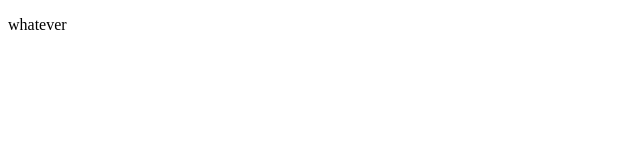
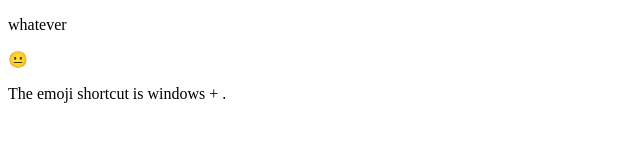
Before and after one commit to chum-bot/collabPart2, a plain HTML site: page index.html in a window 1280 px wide. Shown: the whole page, without its empty margins (0-640 px from the left). Drawn offline with Linux system fonts and the light colour scheme.

Commit message:
adds hover text

```diff
--- a/index.html
+++ b/index.html
@@ -5,11 +5,19 @@
     <meta name="viewport" content="width=device-width, initial-scale=1.0">
     <meta http-equiv="X-UA-Compatible" content="ie=edge">
     <title>Document</title>
+    <link rel="stylesheet" href="style.css">
 </head>
 <body>
     <p>
         whatever
     </p>
+    <p>
+        😐
+    </p>
+    <p id="hover_text">
+        The emoji shortcut is windows + .
+    </p>
+
 
 </body>
 </html>
--- /dev/null
+++ b/style.css
@@ -0,0 +1,3 @@
+p#hover_text:hover{
+    color: chartreuse;
+}
```
